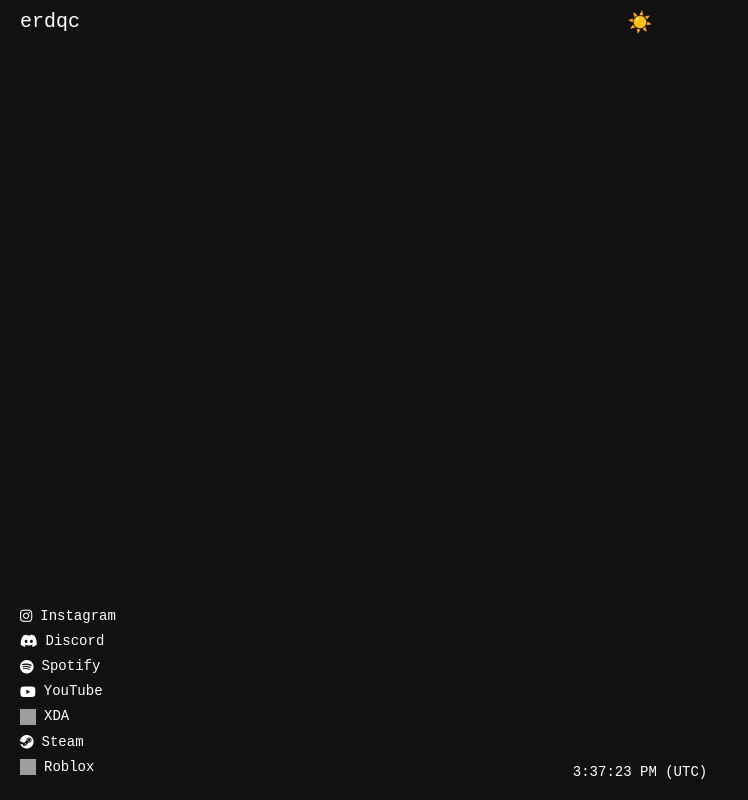
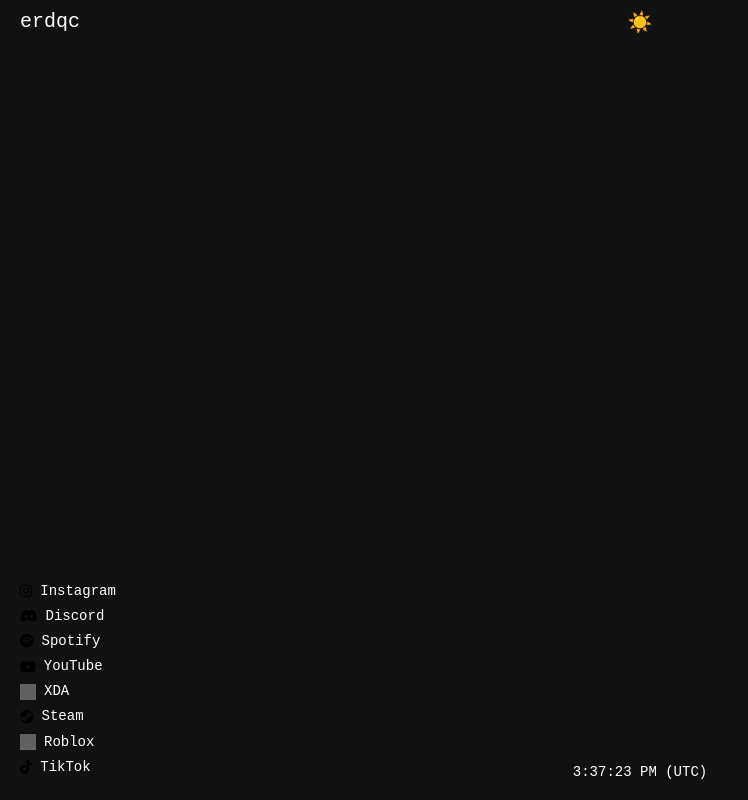
Before and after one commit to 21erdqc/21erdqc.github.io, a plain HTML site: page index.html in a window 1280 px wide. Shown: the whole page, without its empty margins (0-748 px from the left). Drawn offline with Linux system fonts and the light colour scheme; grey boxes are pictures that could not be loaded; a web font is replaced by a local one.

Commit message:
Update index.html

```diff
--- a/index.html
+++ b/index.html
@@ -7,6 +7,8 @@
 
   <!-- Cascadia Code font -->
   <link href="https://fonts.googleapis.com/css2?family=Cascadia+Code&display=swap" rel="stylesheet">
+
+  <!-- Font Awesome for social icons -->
   <link rel="stylesheet" href="https://cdnjs.cloudflare.com/ajax/libs/font-awesome/6.5.0/css/all.min.css">
 
   <style>
@@ -77,11 +79,8 @@
       color: #4169E1;
     }
 
-    .social-box img {
-      width: 16px;
-      height: 16px;
-      vertical-align: middle;
-      transition: filter 0.3s ease;
+    .social-box a:hover img {
+      filter: brightness(0) saturate(100%) invert(27%) sepia(79%) saturate(748%) hue-rotate(200deg) brightness(92%) contrast(91%);
     }
 
     .bottom-center {
@@ -91,6 +90,23 @@
       transform: translateX(-50%);
       text-align: center;
       font-size: 14px;
+    }
+
+    .social-box img {
+      width: 16px;
+      height: 16px;
+      vertical-align: middle;
+      transition: filter 0.3s ease;
+    }
+
+    body.dark-mode .social-box img,
+    body.dark-mode .social-box a i {
+      filter: invert(100%);
+    }
+
+    body.light-mode .social-box img,
+    body.light-mode .social-box a i {
+      filter: invert(0%);
     }
   </style>
 </head>
@@ -109,51 +125,33 @@
     <div><a href="https://www.youtube.com/@erdqc99" target="_blank"><i class="fab fa-youtube"></i> YouTube</a></div>
     <div>
       <a href="https://xdaforums.com/m/erdqc.12970596/" target="_blank">
-        <img id="xdaLogo" src="https://i.imgur.com/JewOAKM.png" alt="XDA"> XDA
+        <img src="https://i.imgur.com/JewOAKM.png" alt="XDA"> XDA
       </a>
     </div>
     <div><a href="https://steamcommunity.com/id/erdqc1" target="_blank"><i class="fab fa-steam"></i> Steam</a></div>
     <div>
       <a href="https://www.roblox.com/users/2345178516/profile" target="_blank">
-        <img id="robloxLogo" src="https://userstyles.org/style_screenshots/250841_after.png?r=1746032414" alt="Roblox"> Roblox
+        <img src="https://userstyles.org/style_screenshots/250841_after.png?r=1746032414" alt="Roblox"> Roblox
       </a>
     </div>
+    <div><a href="https://tiktok.com/21erdqc_" target="_blank"><i class="fab fa-tiktok"></i> TikTok</a></div>
   </div>
 
   <div class="bottom-center" id="timeDisplay">--:--:--</div>
 
   <script>
+    // Theme toggle
     const toggle = document.getElementById('themeToggle');
     const body = document.body;
-
-    const xdaLogo = document.getElementById('xdaLogo');
-    const robloxLogo = document.getElementById('robloxLogo');
-
-    const darkLogos = {
-      xda: 'https://i.imgur.com/JewOAKM.png',
-      roblox: 'https://userstyles.org/style_screenshots/250841_after.png?r=1746032414'
-    };
-
-    const lightLogos = {
-      xda: 'https://i.imgur.com/JewOAKM.png', // Replace with light version if available
-      roblox: 'https://userstyles.org/style_screenshots/250841_after.png?r=1746032414' // Replace with light version if needed
-    };
-
-    function updateThemeAssets() {
-      const isLight = body.classList.contains('light-mode');
-      xdaLogo.src = isLight ? lightLogos.xda : darkLogos.xda;
-      robloxLogo.src = isLight ? lightLogos.roblox : darkLogos.roblox;
-    }
 
     toggle.addEventListener('click', () => {
       body.classList.toggle('light-mode');
       toggle.textContent = body.classList.contains('light-mode') ? '🌙' : '☀️';
-      updateThemeAssets();
     });
 
     toggle.textContent = body.classList.contains('light-mode') ? '🌙' : '☀️';
-    updateThemeAssets();
 
+    // Time and time zone
     function updateTime() {
       const now = new Date();
       const timeString = now.toLocaleTimeString();
```
